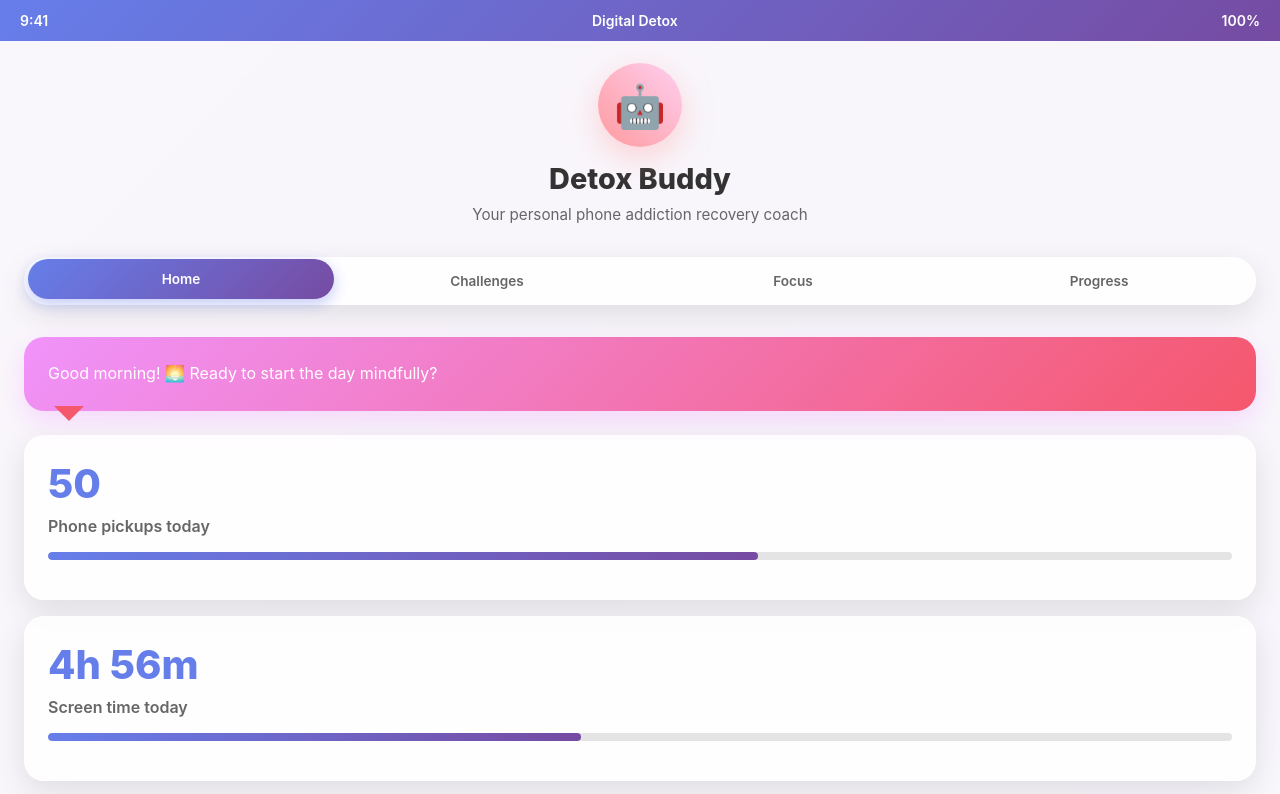
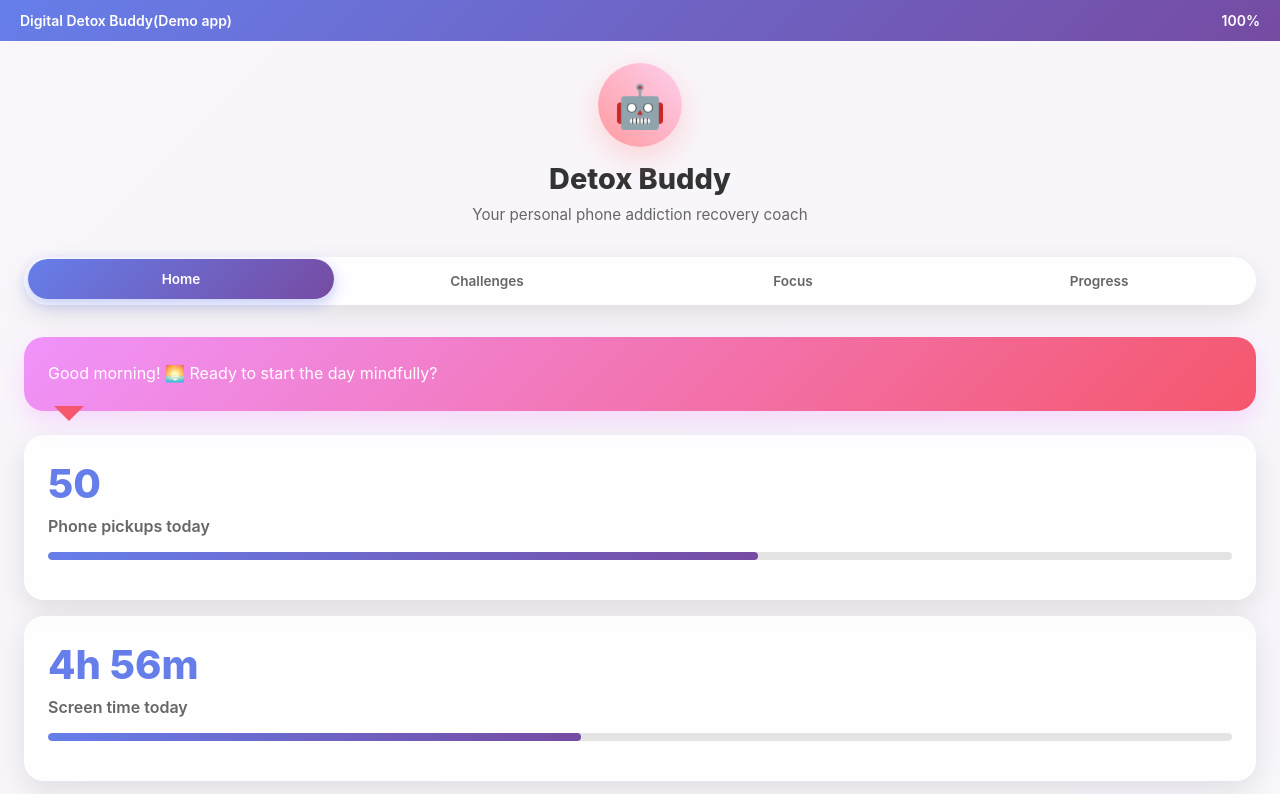
Before and after one commit to mr1rob0t/DetoxBuddy, a plain HTML site: page index.html in a window 1280 px wide. Shown: the top 794 px of the page. Drawn offline with Linux system fonts and the light colour scheme.

Commit message:
minute changes

```diff
--- a/index.html
+++ b/index.html
@@ -13,8 +13,8 @@
 
     <div class="app-container">
         <div class="status-bar">
-            <span>9:41</span>
-            <span>Digital Detox</span>
+
+            <span>Digital Detox Buddy(Demo app)</span>
             <span>100%</span>
         </div>
 
```
